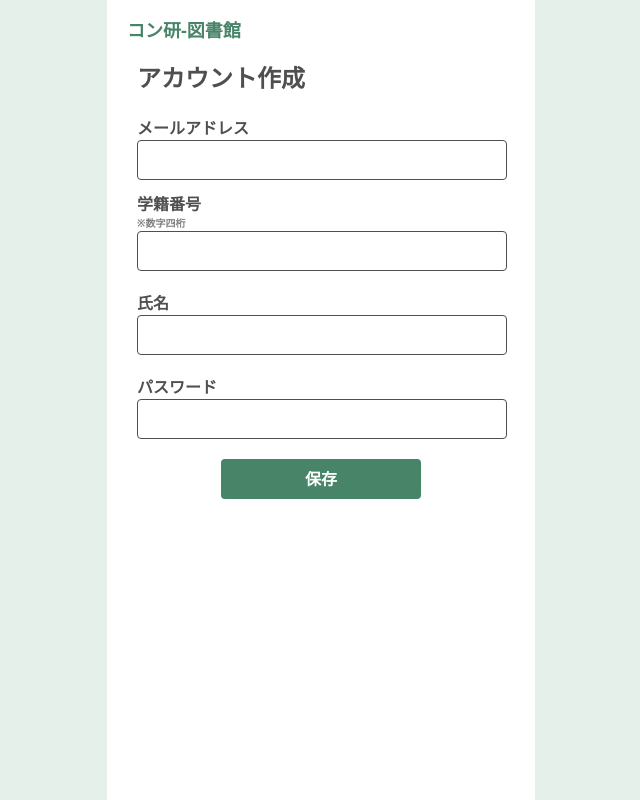
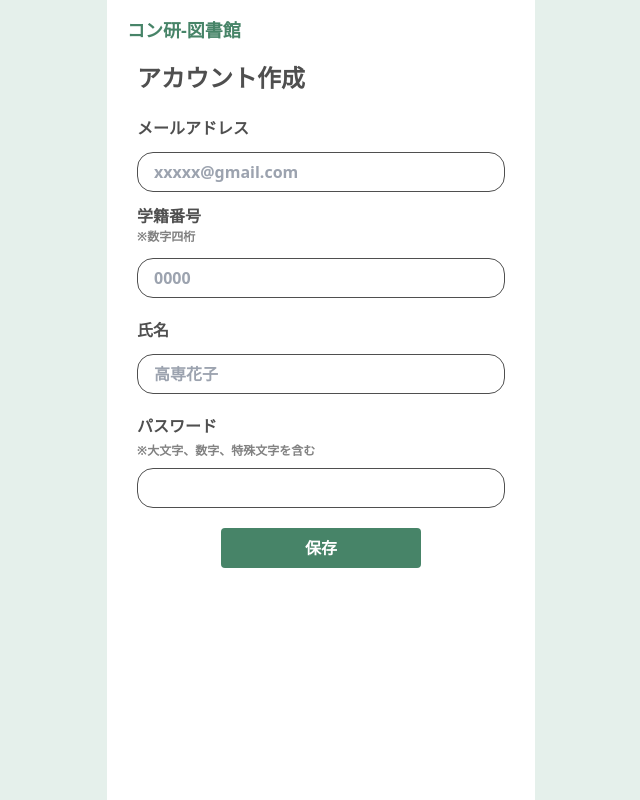
Before and after one commit to kurakke/library, a Next.js app: page /signup in a window 1280 px wide. Shown: the whole page, without its empty margins (319-959 px from the left). Built offline with nearby package versions, Linux system fonts and the light colour scheme.

Commit message:
uiの修正

```diff
--- /dev/null
+++ b/src/features/fetcher/index.ts
@@ -0,0 +1,9 @@
+const user = await fetch(`${process.env.NEXT_PUBLIC_BACKEND_URL}/user/create`, {
+    method: 'POST',
+    headers: {
+        'Content-Type': 'application/json',
+    },
+    body: JSON.stringify({ id: result.userSub, name: params.name, email: params.email, studentNumber: params.studentNumber }),
+}).then<User>((res) => {
+    return res.json();
+})
--- /dev/null
+++ b/src/ui/components/PasswordInput/index.tsx
@@ -0,0 +1,41 @@
+import classNames from "classnames";
+
+export type Props = {
+    password: string;
+    warning: boolean;
+    onChange: (password: string) => void;
+};
+
+export const PasswordInput = ({ password, warning, onChange }: Props) => {
+    const handleChangePassword: React.ChangeEventHandler<HTMLInputElement> = (e) => {
+        const pattern = /^(?=.*[A-Z])(?=.*\d)(?=.*[!@#$%^&*()])[A-Za-z\d!@#$%^&*()]+$/;
+        if (pattern === e.target.value) {
+            return;
+        }
+        onChange(e.target.value);
+    };
+
+    return (
+        <div>
+            <h2 className="mt-12 font-black text-gray-dark">パスワード</h2>
+            <p
+                className={classNames("mt-4 text-xs text-gray", {
+                    "text-expressive-red": warning,
+                })}
+            >
+                {warning
+                    ? "※条件にあったパスワードを作成してください"
+                    : "※大文字、数字、特殊文字を含む"}
+            </p>
+            <input
+                type="text"
+                name="password"
+                className={classNames("mt-8 px-16 w-full h-40 rounded-2xl border border-gray-dark", {
+                    "text-expressive-red border-expressive-red": warning
+                })}
+                value={password}
+                onChange={handleChangePassword}
+            />
+        </div>
+    );
+};
--- a/src/views/pages/AccountUpdate/index.tsx
+++ b/src/views/pages/AccountUpdate/index.tsx
@@ -49,7 +49,7 @@ export const AccountUpdatePage = () => {
 
     return (
         <DefaultLayout>
-            <form className="px-30 pt-12" onSubmit={handleSubmitForm}>
+            <form className="px-30 pt-12">
                 <Heading>アカウント更新</Heading>
                 <NameInput name={name} onChange={handleChangeName}/>
                 <StudentIdInput
@@ -64,6 +64,7 @@ export const AccountUpdatePage = () => {
                     <Button
                         type="submit"
                         disable={!(isValidName && isValidStudentId)}
+                        onClick={handleSubmitForm}
                     >
                         保存する
                     </Button>
--- a/src/views/pages/SignIn/index.tsx
+++ b/src/views/pages/SignIn/index.tsx
@@ -39,17 +39,17 @@ export const SignInPage = () => {
                     <div className="mt-20 mb-12">
                         <div>メールアドレス</div>
                         <label>
-                            <input className="w-370 h-40 px-10 border rounded"　type="text" name='email' value={email} onChange={handleEmail} />
+                            <input className="w-full h-40 px-10 mt-12 border rounded-2xl"　type="text" name='email' value={email} onChange={handleEmail} />
                         </label>
                     </div>
                     <div　className="mt-20 mb-12">
                         <div>パスワード</div>
                         <label>
-                            <input className="w-370 h-40 px-10 border rounded"　type="password" name='password' value={password} onChange={handlePassword} />
+                            <input className="w-full h-40 mt-12 px-10 border rounded-2xl"　type="password" name='password' value={password} onChange={handlePassword} />
                         </label>
                     </div>
                     <div className="flex justify-center mt-20">
-                        <button className="w-200 h-40 bg-brand-green text-white rounded" type='submit'>保存</button>
+                        <button className="w-200 h-40 mt-12 bg-brand-green text-white rounded" type='submit'>保存</button>
                     </div>
                 </form>
             </div>
--- a/src/views/pages/SignUp/index.tsx
+++ b/src/views/pages/SignUp/index.tsx
@@ -1,10 +1,11 @@
-import React, { useState } from 'react';
+import React, {useMemo, useState} from 'react';
 import { useAuth } from '~/features/auth/hooks/useAuth';
 import { NextRouter, useRouter } from 'next/router';
 import { PAGE_PATH } from "~/features/application/constants/page";
 import { DefaultLayout } from "~/ui/layouts/Default";
 import {Heading} from "~/ui/components/Heading";
-import {NameInput} from "~/ui/components/NameInput";
+import {PasswordInput} from "~/ui/components/PasswordInput";
+import inRange from "lodash/inRange";
 
 export const SignUpPage = () => {
     const [name, setName] = useState<string>('');
@@ -23,6 +24,14 @@ export const SignUpPage = () => {
         } catch (error) {
             console.log('Error signing up: ', error);
         }
+    };
+
+    const handleChangePassword= (result: string) => {
+        const pattern = /^(?=.*[A-Z])(?=.*\d)(?=.*[!@#$%^&*()])[A-Za-z\d!@#$%^&*()]+$/;
+        if (pattern.test(result)) {
+            return;
+        }
+            setPassword(result);
     };
 
 
@@ -44,6 +53,17 @@ export const SignUpPage = () => {
         handleSignUp();
     }
 
+    const isValidPassword = useMemo(() => {
+        const pattern = /^(?=.*[A-Z])(?=.*\d)(?=.*[!@#$%^&*()])[A-Za-z\d!@#$%^&*()]+$/
+        return pattern.test(password);
+    }, [password]);
+
+    const isDisplayPasswordError = useMemo(() => {
+        return password.length > 0 && !isValidPassword;
+    }, [isValidPassword, password.length]);
+
+
+
     return (
         <DefaultLayout disableCtrls>
         <div className="flex flex-col justify-center px-30">
@@ -53,27 +73,28 @@ export const SignUpPage = () => {
                     <div className="mt-20 mb-12">
                         <div>メールアドレス</div>
                         <label>
-                            <input className="w-370 h-40 px-10 border rounded" type="text" name='email' value={email} onChange={handleEmail} />
+                            <input placeholder="xxxxx@gmail.com" className="w-full h-40 px-16 mt-12 border rounded-2xl" type="text" name='email' value={email} onChange={handleEmail} />
                         </label>
                     </div>
                     <div　className="mb-20">
                         <div>学籍番号</div>
-                        <div className="text-xxs text-gray">※数字四桁</div>
+                        <div className="text-xs text-gray">※数字四桁</div>
                         <label>
-                            <input className="w-370 h-40 px-10 border rounded" type="text" name='studentnumber' value={studentNumber} onChange={handleStudentNumber} />
+                            <input placeholder="0000" className="w-full h-40 px-16 mt-12 border rounded-2xl" type="text" name='studentnumber' value={studentNumber} onChange={handleStudentNumber} />
                         </label>
                     </div>
                     <div className="flex flex-col mb-20">
                         <div>氏名</div>
                         <label>
-                            <input className="w-370 h-40 px-10 border rounded" type="text" name='name' value={name} onChange={handleName} />
+                            <input placeholder="高専花子" className="w-full h-40 px-16 mt-12 border rounded-2xl" type="text" name='name' value={name} onChange={handleName} />
                         </label>
                     </div>
                     <div className="mb-12">
-                        <div>パスワード</div>
-                        <label>
-                            <input className="w-370 h-40 px-10 border rounded" type="password" name='password' value={password} onChange={handlePassword} />
-                        </label>
+                        <PasswordInput password={password} warning={isDisplayPasswordError} onChange={handleChangePassword} />
+
+                        {/*<label>*/}
+                        {/*    <input className="w-full h-40 px-16 mt-12 border rounded-2xl" type="password" name='password' value={password} onChange={handlePassword} />*/}
+                        {/*</label>*/}
                     </div>
                     <div className="flex justify-center mt-20">
                         <button className="w-200 h-40 bg-brand-green text-white rounded" type='submit'>保存</button>
```
